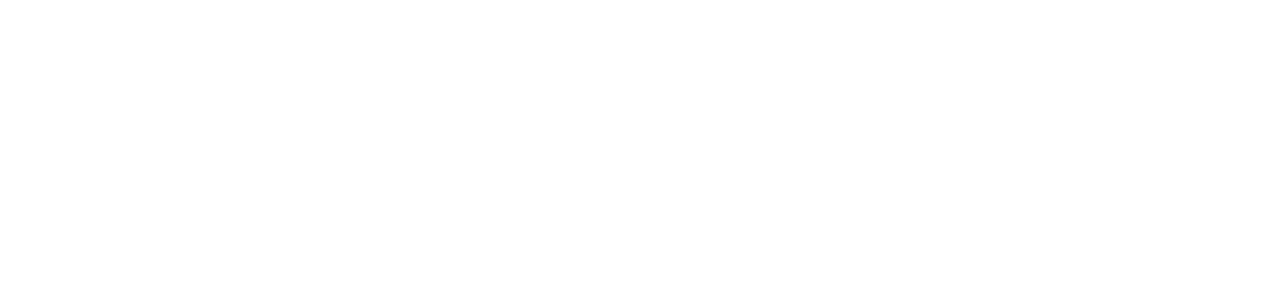
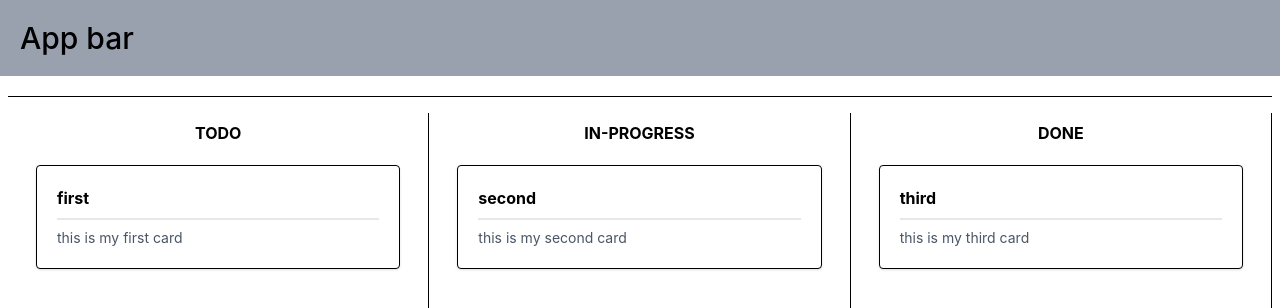
Before and after one commit to surajbuild/Trello-clone, a React (Vite) app: page /board/1 in a window 1280 px wide. Before the commit this address had no page. Shown: the top 308 px of the page. Built offline with nearby package versions, Linux system fonts and the light colour scheme.

Commit message:
feat: implement drag and drop

```diff
--- a/src/App.tsx
+++ b/src/App.tsx
@@ -1,19 +1,22 @@
 import { BrowserRouter, Routes, Route } from "react-router";
-
 import Auth from "./screens/Auth";
 import Dashboard from "./screens/Dashboard";
 import Board from "./screens/Board";
 
+import { HTML5Backend } from "react-dnd-html5-backend";
+import { DndProvider } from "react-dnd";
 export default function App() {
     return (
         <div>
+            <DndProvider backend={HTML5Backend}>
                 <BrowserRouter>
                     <Routes>
                         <Route path="/signin" element={<Auth />} />
-          <Route path="/signin" element={<Dashboard />} />
-          <Route path="/signin" element={<Board />} />
+                        <Route path="/dashboard" element={<Dashboard />} />
+                        <Route path="/board/:id" element={<Board />} />
                     </Routes>
                 </BrowserRouter>
+            </DndProvider>
         </div>
     )
 }
--- /dev/null
+++ b/src/components/Appbar.tsx
@@ -0,0 +1,12 @@
+
+const Appbar = () => {
+    return (
+        <div className="flex min-h-15 bg-gray-400 items-center  justify-between p-5">
+            <div className="">
+                <h1 className="text-3xl font-medium">App bar</h1>
+            </div>
+        </div>
+    )
+}
+
+export default Appbar
--- /dev/null
+++ b/src/components/Card.tsx
@@ -0,0 +1,60 @@
+import { useRef } from "react";
+import { useDrag, useDrop } from "react-dnd";
+
+const Card = ({ id, title, description, index, moveCardListItem }) => {
+    const ref = useRef(null);
+
+    const [, drop] = useDrop({
+        accept: "card",
+        hover(item, monitor) {
+            if (!ref.current) return;
+
+            const dragIndex = item.index;
+            const hoverIndex = index;
+
+            if(item.id === id) return;
+
+            if (dragIndex === hoverIndex) return;
+
+            const hoverBoundingRect = ref.current?.getBoundingClientRect();
+            const hoverMiddleY = (hoverBoundingRect.bottom - hoverBoundingRect.top) / 2;
+            const clientOffset = monitor.getClientOffset();
+            const hoverClientY = clientOffset.y - hoverBoundingRect.top;
+
+            if (dragIndex < hoverIndex && hoverClientY < hoverMiddleY) return;
+            if (dragIndex > hoverIndex && hoverClientY > hoverMiddleY) return;
+
+            moveCardListItem(item.id, id);
+
+            item.index = hoverIndex;
+        },
+    });
+
+    const [{ isDragging }, drag] = useDrag({
+        type: "card",
+        item: () => {
+            return { id, title, index };
+        },
+        collect: (monitor) => ({
+            isDragging: monitor.isDragging(),
+        }),
+    });
+
+    drag(drop(ref));
+
+    return (
+        <div
+            ref={ref}
+            className="border rounded p-5 m-5 cursor-pointer bg-white shadow-sm"
+            style={{ opacity: isDragging ? 0.3 : 1 }}
+        >
+            <h3 className="font-bold">{title}</h3>
+            <div className="h-[2px] w-full bg-gray-200 my-2"></div>
+            <div className="text-sm text-gray-600">
+                {description}
+            </div>
+        </div>
+    );
+};
+
+export default Card;
--- a/src/screens/Board.tsx
+++ b/src/screens/Board.tsx
@@ -1,11 +1,85 @@
-import React from 'react'
+import React, { useState, useCallback } from "react";
+import Appbar from "../components/Appbar";
+import Card from "../components/Card";
+import { useDrop } from "react-dnd";
+
+import update from 'immutability-helper';
+
+const Column = ({ status, cards, onDropCard, moveCardListItem }) => {
+    const [{ isOver }, dropRef] = useDrop(() => ({
+        accept: "card",
+        drop: (item) => onDropCard(item.id, status),
+        collect: (monitor) => ({
+            isOver: !!monitor.isOver(),
+        })
+    }));
+
+    return (
+        <div ref={dropRef} className={`flex-1 border-r p-2 ${isOver ? 'bg-gray-50' : ''}`}>
+            <h2 className="text-center font-bold mb-4 uppercase">{status}</h2>
+            {cards.map((card, index) => (
+                <Card
+                    key={card.id}
+                    id={card.id}
+                    index={index}
+                    title={card.title}
+                    description={card.description}
+                    moveCardListItem={moveCardListItem}
+                />
+            ))}
+        </div>
+    );
+};
 
 const Board = () => {
-  return (
-    <div>
-      Board
-    </div>
-  )
-}
+    const [cards, setCards] = useState([
+        { id: 1, title: "first", description: "this is my first card", status: "todo" },
+        { id: 2, title: "second", description: "this is my second card", status: "in-progress" },
+        { id: 3, title: "third", description: "this is my third card", status: "done" }
+    ]);
 
-export default Board
+
+    const moveCardListItem = useCallback((draggedId, hoveredId) => {
+        setCards((prevCards) => {
+            const dragIndex = prevCards.findIndex(c => c.id === draggedId);
+            const hoverIndex = prevCards.findIndex(c => c.id === hoveredId);
+
+            if (dragIndex === -1 || hoverIndex === -1) return prevCards;
+
+            const newCards = [...prevCards];
+            const draggedCard = newCards[dragIndex];
+
+            newCards.splice(dragIndex, 1);
+            newCards.splice(hoverIndex, 0, draggedCard);
+
+            return newCards;
+        });
+    }, []);
+
+    const onDropCard = (cardId, newStatus) => {
+        setCards((prevCards) =>
+            prevCards.map((card) =>
+                card.id === cardId ? { ...card, status: newStatus } : card
+            )
+        );
+    };
+
+    return (
+        <div>
+            <Appbar />
+            <div className="flex min-h-screen mt-5 m-2 pt-4 border-t">
+                {['todo', 'in-progress', 'done'].map(status => (
+                    <Column
+                        key={status}
+                        status={status}
+                        cards={cards.filter(c => c.status === status)}
+                        onDropCard={onDropCard}
+                        moveCardListItem={moveCardListItem}
+                    />
+                ))}
+            </div>
+        </div>
+    );
+};
+
+export default Board;
```
Lines whose indentation alone changed are shown as unchanged.
